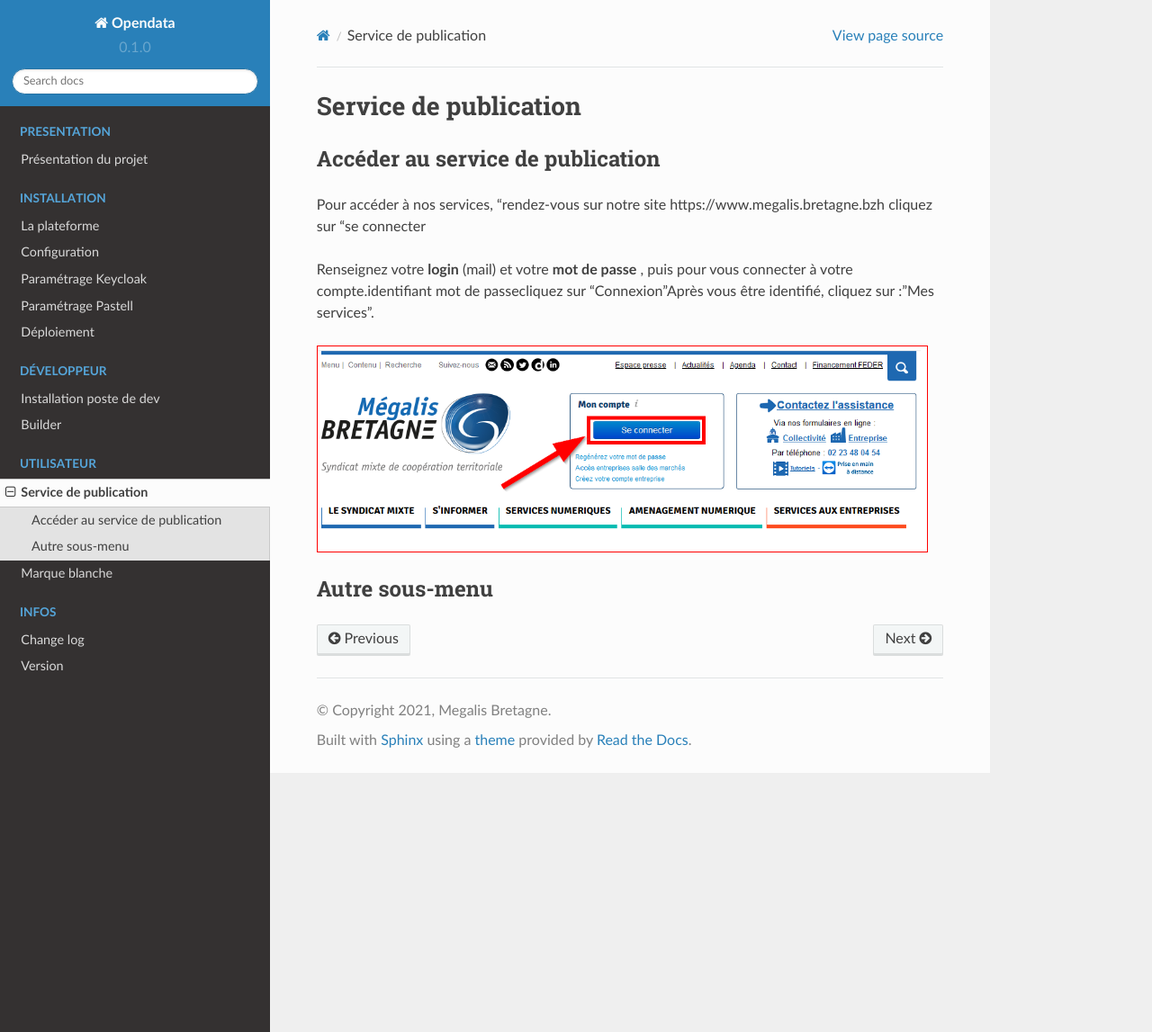
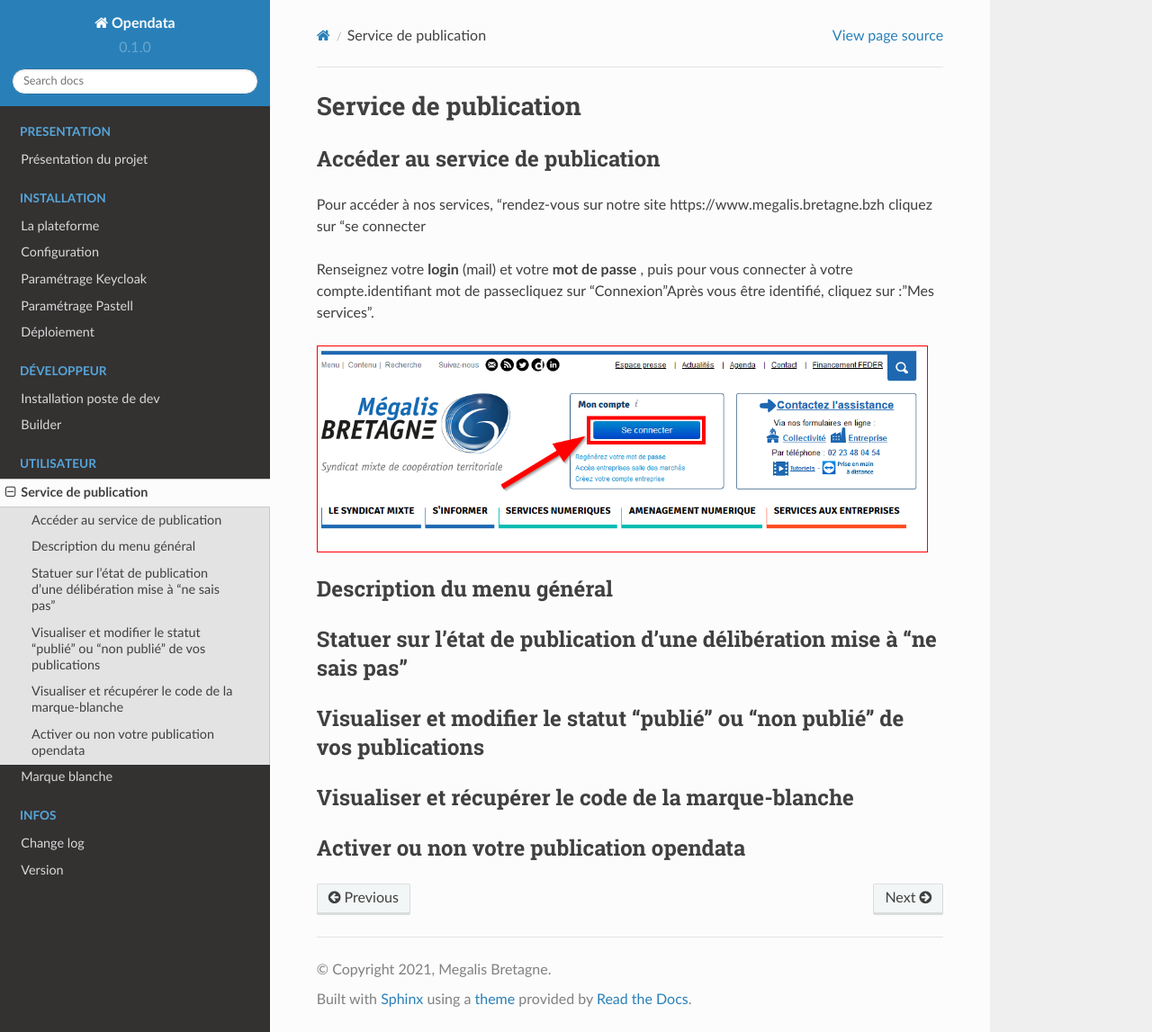
Before and after one commit to megalis-bretagne/opendata-extraction, a Sphinx documentation site: the page built from docs/source/utilisateur/publication.md, in a window 1280 px wide and 1147 px high. Shown: the whole window at 90% size. Built offline with Sphinx 7.4.7 and the Read the Docs theme 2.0.0, drawn with Linux system fonts in a browser that asks for light colours.

Commit message:
Ajout sous-menus

```diff
--- a/docs/source/utilisateur/publication.md
+++ b/docs/source/utilisateur/publication.md
@@ -11,4 +11,19 @@
 ![acces](img/acces_pf_meg.PNG)
 
 
-## Autre sous-menu
+## Description du menu général
+
+
+
+## Statuer sur l'état de publication d'une délibération mise à "ne sais pas"
+
+
+
+## Visualiser et modifier le statut "publié" ou "non publié" de vos publications
+
+
+## Visualiser et récupérer le code de la marque-blanche
+
+
+
+## Activer ou non votre publication opendata
```
